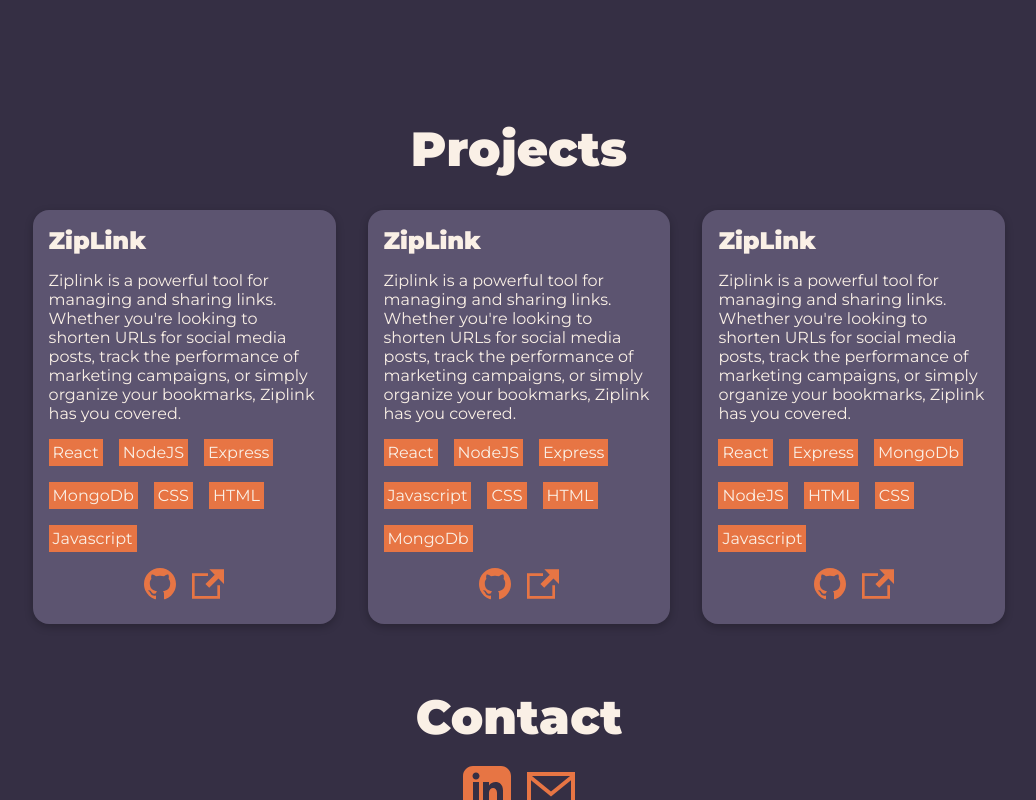
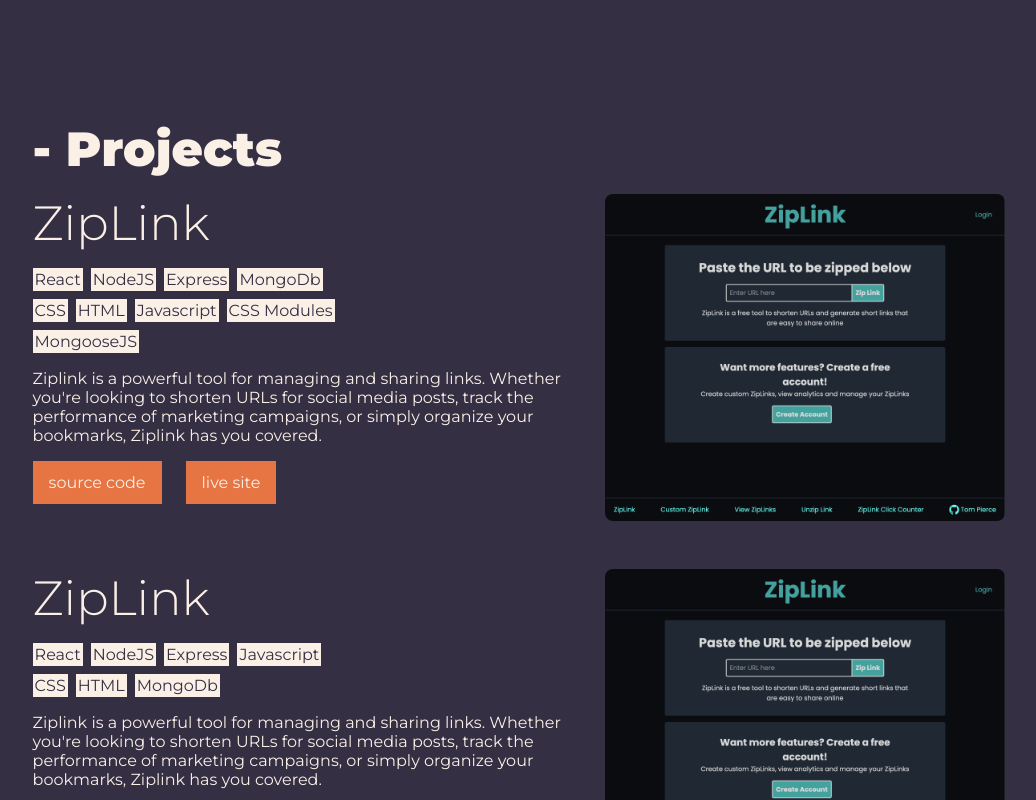
Before and after one commit to Tom-Pierce/portfolio, a React (Vite) app: page / in a window 1280 px wide. Shown: the part 680-1480 px from the top of the page, without its empty margins (121-1157 px from the left). Built offline with nearby package versions, Linux system fonts and the light colour scheme.

Commit message:
refactored project cards to be larger and have more detail and a picture

```diff
--- a/src/components/NavBar.jsx
+++ b/src/components/NavBar.jsx
@@ -1,4 +1,4 @@
-import { useContext, useState } from "react";
+import { useContext } from "react";
 import styles from "../css/NavBar.module.css";
 import { Link } from "react-scroll";
 import { ThemeContext } from "../App";
--- a/src/components/ProjectCard.jsx
+++ b/src/components/ProjectCard.jsx
@@ -1,46 +1,51 @@
+import { useState } from "react";
 import styles from "../css/ProjectCard.module.css";
 import PropTypes from "prop-types";
 
-const ProjectCard = ({ name, description, techStack, github, liveSite }) => {
+const ProjectCard = ({
+  name,
+  description,
+  techStack,
+  github,
+  liveSite,
+  projectImg,
+}) => {
+  const [clicked, setClicked] = useState(false);
+
+  const imgClickHandler = (e) => {
+    e.preventDefault();
+    setClicked(!clicked);
+  };
+
   return (
-    <div className={styles.card}>
-      <h3 className={styles.projectName}>{name}</h3>
-      <p className={styles.projectDescription}>{description}</p>
+    <div className={styles.project}>
+      <div className={styles.info}>
+        <h2 className={styles.projectName}>{name}</h2>
         <ul className={styles.techStack}>
-        {techStack.map((tech) => {
+          {techStack.map((tech, index) => {
             return (
-            <li key={tech} className={styles.tech}>
+              <li key={`${tech}-${index}`} className={styles.tech}>
                 {tech}
               </li>
             );
           })}
         </ul>
-      <div className={styles.projectLinks}>
-        <a href={github} target="_blank" rel="noopener noreferrer">
-          <svg
-            className={styles.icon}
-            xmlns="http://www.w3.org/2000/svg"
-            viewBox="0 0 24 24"
-          >
-            <path
-              d="M12 0c-6.626 0-12 5.373-12 12 0 5.302 3.438 9.8 8.207 11.387.599.111.793-.261.793-.577v-2.234c-3.338.726-4.033-1.416-4.033-1.416-.546-1.387-1.333-1.756-1.333-1.756-1.089-.745.083-.729.083-.729 1.205.084 1.839 1.237 1.839 1.237 1.07 1.834 2.807 1.304 3.492.997.107-.775.418-1.305.762-1.604-2.665-.305-5.467-1.334-5.467-5.931 0-1.311.469-2.381 1.236-3.221-.124-.303-.535-1.524.117-3.176 0 0 1.008-.322 3.301 1.23.957-.266 1.983-.399 3.003-.404 1.02.005 2.047.138 3.006.404 2.291-1.552 3.297-1.23 3.297-1.23.653 1.653.242 2.874.118 3.176.77.84 1.235 1.911 1.235 3.221 0 4.609-2.807 5.624-5.479 5.921.43.372.823 1.102.823 2.222v3.293c0 .319.192.694.801.576 4.765-1.589 8.199-6.086 8.199-11.386 0-6.627-5.373-12-12-12z"
-              fill="currentColor"
-            />
-          </svg>
+        <div className={styles.description}>{description}</div>
+        <div className={styles.links}>
+          <a href={github} className={styles.link}>
+            source code
           </a>
-        <a href={liveSite} target="_blank" rel="noopener noreferrer">
-          <svg
-            className={styles.icon}
-            xmlns="http://www.w3.org/2000/svg"
-            viewBox="0 0 24 24"
-          >
-            <path
-              d="M21 13v10h-21v-19h12v2h-10v15h17v-8h2zm3-12h-10.988l4.035 4-6.977 7.07 2.828 2.828 6.977-7.07 4.125 4.172v-11z"
-              fill="currentColor"
-            />
-          </svg>
+          <a href={liveSite} className={styles.link}>
+            live site
           </a>
         </div>
+      </div>
+      <img
+        src={projectImg}
+        alt="project image"
+        className={`${styles.previewImage} ${clicked ? styles.clicked : null}`}
+        onClick={imgClickHandler}
+      />
     </div>
   );
 };
@@ -51,6 +56,7 @@ ProjectCard.propTypes = {
   techStack: PropTypes.arrayOf(PropTypes.string),
   github: PropTypes.string,
   liveSite: PropTypes.string,
+  projectImg: PropTypes.string,
 };
 
 export default ProjectCard;
--- a/src/components/Projects.jsx
+++ b/src/components/Projects.jsx
@@ -1,10 +1,11 @@
 import styles from "../css/Projects.module.css";
 import ProjectCard from "./ProjectCard";
+import ZipLinkImg from "../assets/ziplinkImg.png";
 
 const Projects = () => {
   return (
     <section id="projects" className={styles.projectsSection}>
-      <h2 className={styles.title}>Projects</h2>
+      <h2 className={styles.title}>- Projects</h2>
       <ul className={styles.projectList}>
         <li>
           <ProjectCard
@@ -20,9 +21,12 @@ const Projects = () => {
               "CSS",
               "HTML",
               "Javascript",
+              "CSS Modules",
+              "MongooseJS",
             ]}
             github={"https://github.com/Tom-Pierce/ziplink-client"}
             liveSite={"https://ziplink.xyz"}
+            projectImg={ZipLinkImg}
           />
         </li>
         <li>
@@ -42,6 +46,7 @@ const Projects = () => {
             ]}
             github={"https://github.com/Tom-Pierce/ziplink-client"}
             liveSite={"https://ziplink.xyz"}
+            projectImg={ZipLinkImg}
           />
         </li>
 
@@ -62,6 +67,7 @@ const Projects = () => {
             ]}
             github={"https://github.com/Tom-Pierce/ziplink-client"}
             liveSite={"https://ziplink.xyz"}
+            projectImg={ZipLinkImg}
           />
         </li>
       </ul>
--- a/src/css/ProjectCard.module.css
+++ b/src/css/ProjectCard.module.css
@@ -1,41 +1,65 @@
-.card {
-  background-color: var(--primary);
-  padding: 1rem;
-  border-radius: 1rem;
-  box-shadow: rgba(0, 0, 0, 0.24) 0px 3px 8px;
-  margin-top: 1rem;
+.project {
+  width: 100%;
+  display: flex;
+  position: relative;
 }
 
 .projectName {
-  font-weight: 900;
-  font-size: 1.5rem;
-}
-
-.projectDescription {
-  margin-top: 1rem;
+  font-size: 3rem;
+  margin-bottom: 1rem;
+  font-weight: 300;
 }
 
 .techStack {
+  width: 20rem;
   display: flex;
+  gap: 0.5rem;
   flex-wrap: wrap;
-  gap: 1rem;
-  margin-top: 1rem;
+  margin-bottom: 1rem;
 }
 
 .tech {
-  background-color: var(--accent);
-  padding: 0.25rem;
+  background-color: var(--text);
+  color: var(--background);
+  padding: 0.125rem;
 }
 
-.projectLinks {
-  display: flex;
-  align-items: center;
-  justify-content: center;
-  gap: 1rem;
-  margin-top: 1rem;
+.description {
+  max-width: 95%;
+  margin-bottom: 1rem;
 }
 
-.icon {
-  height: 2rem;
-  margin-bottom: 0.5rem;
+.links {
+  display: flex;
+  gap: 1.5rem;
 }
+
+.link {
+  background-color: var(--accent);
+  color: var(--text);
+  padding: 0.75rem 1rem;
+  display: block;
+  width: fit-content;
+  transition: transform ease 0.3s;
+}
+
+.link:hover {
+  transform: scale(1.2);
+}
+
+.previewImage {
+  max-width: 400px;
+  align-self: center;
+  border-radius: 0.5rem;
+  transition: transform ease 0.5s;
+  cursor: pointer;
+}
+
+.previewImage:hover {
+  transform: scale(1.1);
+}
+
+.previewImage.clicked {
+  transform: scale(2) translateX(-40%);
+  z-index: 1;
+}
--- a/src/css/Projects.module.css
+++ b/src/css/Projects.module.css
@@ -1,11 +1,11 @@
 .title {
-  text-align: center;
   font-weight: 900;
   font-size: 3rem;
 }
 
 .projectList {
   display: flex;
-  gap: 2rem;
+  flex-direction: column;
+  gap: 3rem;
   margin-top: 1rem;
 }
```
Also changed, not shown: src/assets/ziplinkImg.png (added). Lines whose indentation alone changed are shown as unchanged.
